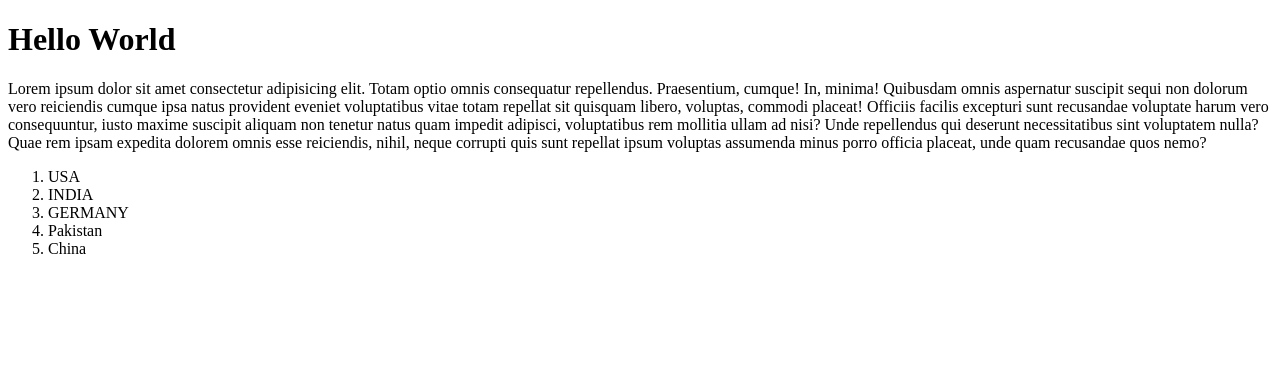
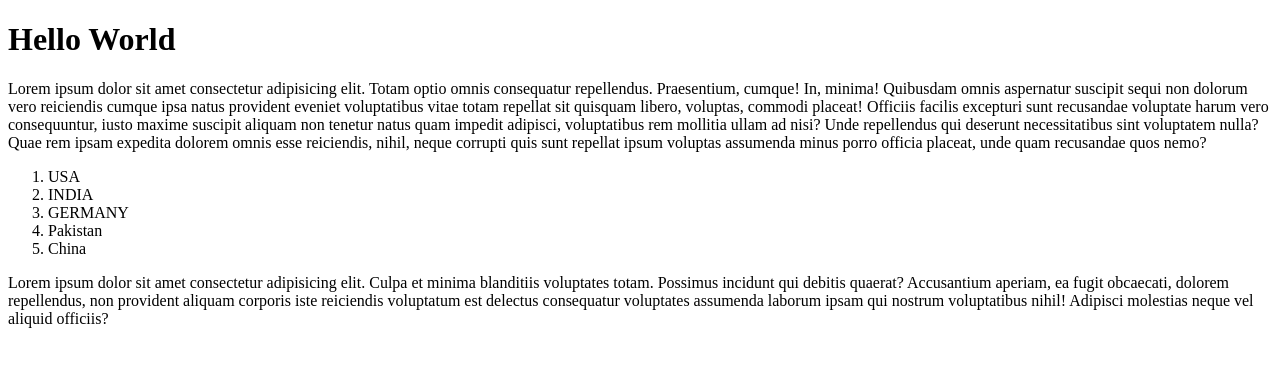
Before and after one commit to SandeepM-GitHub/Test-Pilot, a plain HTML site: page index.html in a window 1280 px wide. Drawn offline with Linux system fonts and the light colour scheme.

Commit message:
my final next

```diff
--- a/index.html
+++ b/index.html
@@ -14,8 +14,7 @@
         <li>GERMANY</li>
         <li>Pakistan</li>
         <li>China</li>
-    </ol>
+    </ol><p>Lorem ipsum dolor sit amet consectetur adipisicing elit. Culpa et minima blanditiis voluptates totam. Possimus incidunt qui debitis quaerat? Accusantium aperiam, ea fugit obcaecati, dolorem repellendus, non provident aliquam corporis iste reiciendis voluptatum est delectus consequatur voluptates assumenda laborum ipsam qui nostrum voluptatibus nihil! Adipisci molestias neque vel aliquid officiis?</p>
+
 </body>
 </html>
-
-<!---->
```
